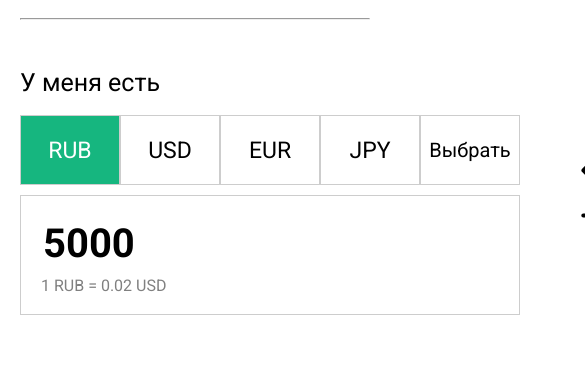
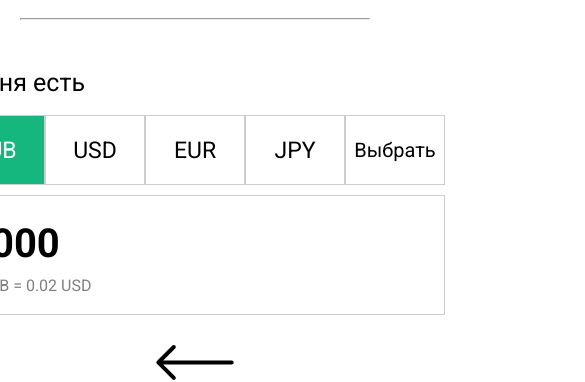
Before and after one commit to hotveyn/Currency-Converter, a Vue app: page /#/converter in a window 390 px wide. Shown: the part 325-707 px from the top of the page, 585 px wide, since content can reach past the window. Built offline with nearby package versions, Linux system fonts and the light colour scheme.

Commit message:
a little bit indent fix

```diff
--- a/src/components/converter/main/TheMain.vue
+++ b/src/components/converter/main/TheMain.vue
@@ -25,8 +25,16 @@ import TheMainWant from "@/components/converter/main/TheMainWant.vue"
 .converter {
   display: flex;
   justify-content: space-between;
-  width: 1200px;
+  max-width: 1200px;
+  padding: 0 20px;
   align-items: center;
   margin: 50px auto 0;
 }
+
+@media screen and (max-width: 1250px){
+  .converter{
+    flex-direction: column;
+    gap:30px;
+  }
+}
 </style>
--- a/src/components/home/main/TheMainButtonMenu.vue
+++ b/src/components/home/main/TheMainButtonMenu.vue
@@ -4,7 +4,7 @@
         @click="chooseCurrency(item.CharCode)"
         class="menu__valute"
         v-for="item in valutesStore.valutes">
-        {{ item.CharCode }}
+      {{ item.CharCode }}
     </div>
   </div>
 </template>
```
